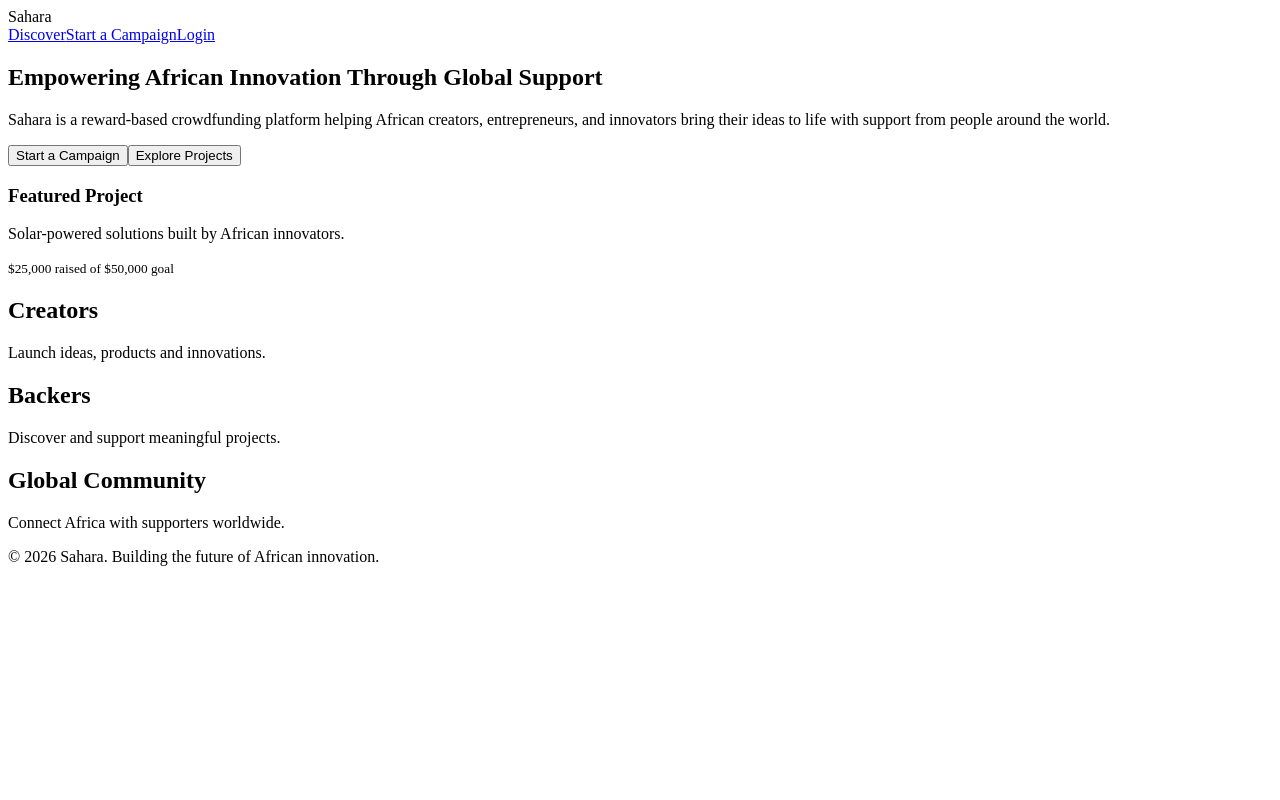
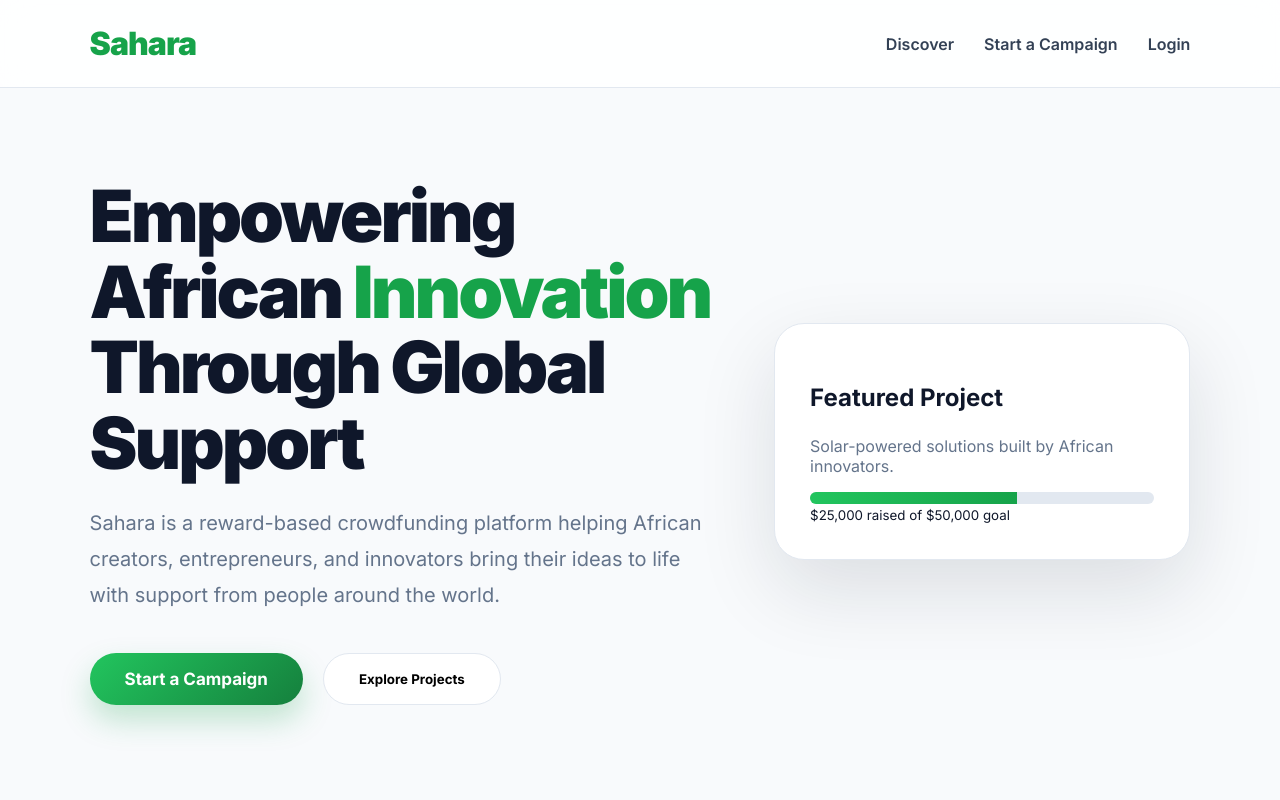
Before and after one commit to groupstum-dev/sahara, a Next.js app: page / in a window 1280 px wide. Shown: the top 800 px of the page. Built offline with nearby package versions, Linux system fonts and the light colour scheme.

Commit message:
Update globals.css

```diff
--- a/app/globals.css
+++ b/app/globals.css
@@ -1,3 +1,384 @@
+@import url("https://fonts.googleapis.com/css2?family=Inter:wght@400;500;600;700;800;900&display=swap");
+
+
+:root {
+  --primary: #16a34a;
+  --primary-dark: #15803d;
+  --secondary: #0f172a;
+  --background: #f8fafc;
+  --card: #ffffff;
+  --text: #0f172a;
+  --muted: #64748b;
+  --border: #e2e8f0;
+}
+
+
+* {
+  box-sizing: border-box;
+}
+
+
+html {
+  scroll-behavior: smooth;
+}
+
+
+body {
+
+  margin: 0;
+
+  padding: 0;
+
+  font-family: "Inter", Arial, sans-serif;
+
+  background: var(--background);
+
+  color: var(--text);
+
+}
+
+
+a {
+
+  text-decoration: none;
+
+  color: inherit;
+
+}
+
+
+button {
+
+  font-family: inherit;
+
+}
+
+
+/* =====================
+   NAVBAR
+===================== */
+
+
+.navbar {
+
+  width: 100%;
+
+  padding: 24px 7%;
+
+  display: flex;
+
+  justify-content: space-between;
+
+  align-items: center;
+
+  background: rgba(255,255,255,.85);
+
+  backdrop-filter: blur(15px);
+
+  position: sticky;
+
+  top:0;
+
+  z-index:20;
+
+  border-bottom:1px solid var(--border);
+
+}
+
+
+.logo {
+
+  font-size:32px;
+
+  font-weight:900;
+
+  color:var(--primary);
+
+  letter-spacing:-1px;
+
+}
+
+
+.nav-links {
+
+  display:flex;
+
+  gap:30px;
+
+  font-weight:600;
+
+  color:#334155;
+
+}
+
+
+.nav-links a:hover {
+
+  color:var(--primary);
+
+}
+
+
+
+/* =====================
+   HERO
+===================== */
+
+
+.page {
+
+  min-height:100vh;
+
+}
+
+
+.hero {
+
+  padding:90px 7%;
+
+  display:grid;
+
+  grid-template-columns:1.2fr .8fr;
+
+  gap:60px;
+
+  align-items:center;
+
+}
+
+
+.hero-content h1 {
+
+  font-size:72px;
+
+  line-height:1.05;
+
+  letter-spacing:-3px;
+
+  margin:0 0 25px;
+
+  font-weight:900;
+
+}
+
+
+.hero-content h1 span {
+
+  color:var(--primary);
+
+}
+
+
+.hero-content p {
+
+  font-size:20px;
+
+  line-height:1.8;
+
+  color:var(--muted);
+
+  max-width:650px;
+
+}
+
+
+/* =====================
+ BUTTONS
+===================== */
+
+
+.buttons {
+
+  margin-top:40px;
+
+  display:flex;
+
+  gap:20px;
+
+}
+
+
+.primary {
+
+  background:linear-gradient(
+    135deg,
+    #22c55e,
+    #15803d
+  );
+
+  color:white;
+
+  padding:16px 35px;
+
+  border-radius:999px;
+
+  border:none;
+
+  font-size:17px;
+
+  font-weight:700;
+
+  box-shadow:
+  0 15px 30px rgba(22,163,74,.25);
+
+}
+
+
+.primary:hover {
+
+  transform:translateY(-2px);
+
+}
+
+
+.secondary {
+
+  background:white;
+
+  border:1px solid var(--border);
+
+  padding:16px 35px;
+
+  border-radius:999px;
+
+  font-weight:700;
+
+}
+
+
+
+/* =====================
+ FEATURE CAMPAIGN CARD
+===================== */
+
+
+.card {
+
+  background:white;
+
+  padding:35px;
+
+  border-radius:30px;
+
+  box-shadow:
+
+  0 30px 80px rgba(15,23,42,.12);
+
+  border:1px solid var(--border);
+
+}
+
+
+.card h3 {
+
+  font-size:24px;
+
+}
+
+
+.card p {
+
+  color:var(--muted);
+
+}
+
+
+.progress {
+
+  background:#e2e8f0;
+
+  height:12px;
+
+  border-radius:20px;
+
+  overflow:hidden;
+
+}
+
+
+.progress div {
+
+  width:60%;
+
+  height:100%;
+
+  background:
+
+  linear-gradient(
+  90deg,
+  #22c55e,
+  #16a34a
+  );
+
+}
+
+
+/* =====================
+ FEATURES
+===================== */
+
+
+.features {
+
+  padding:80px 7%;
+
+  display:grid;
+
+  grid-template-columns:repeat(3,1fr);
+
+  gap:30px;
+
+}
+
+
+.features div {
+
+  background:white;
+
+  padding:35px;
+
+  border-radius:25px;
+
+  border:1px solid var(--border);
+
+  transition:.3s;
+
+}
+
+
+.features div:hover {
+
+  transform:translateY(-8px);
+
+  box-shadow:
+
+  0 25px 50px rgba(15,23,42,.1);
+
+}
+
+
+.features h2 {
+
+  font-size:25px;
+
+}
+
+
+.features p {
+
+  color:var(--muted);
+
+  line-height:1.7;
+
+}
+
+
+
+/* =====================
+ AUTH PAGES
+===================== */
+
+
 .auth {
 
  min-height:100vh;
@@ -12,49 +393,143 @@ align-items:center;
 
  gap:20px;
 
-padding:40px;
+ background:
+
+ radial-gradient(
+ circle at top,
+ #dcfce7,
+ #f8fafc 50%
+ );
 
 }
 
 
-.auth h1{
+.auth h1 {
 
-font-size:40px;
+ font-size:42px;
 
-color:#22c55e;
+ font-weight:900;
 
 }
 
 
-.auth input{
+.auth input {
 
-width:350px;
+ width:380px;
 
-padding:15px;
+ padding:16px;
 
-border-radius:10px;
+ border-radius:14px;
 
-border:1px solid #ccc;
+ border:1px solid var(--border);
 
  font-size:16px;
+
+ outline:none;
 
 }
 
 
-.auth button{
+.auth input:focus {
 
-padding:15px 40px;
+ border-color:var(--primary);
+
+}
+
+
+.auth button {
+
+ width:380px;
+
+ padding:16px;
 
  border:none;
 
-border-radius:30px;
+ border-radius:14px;
 
-background:#22c55e;
+ background:var(--primary);
 
  color:white;
 
-font-size:16px;
+ font-size:17px;
 
-cursor:pointer;
+ font-weight:700;
 
 }
+
+
+
+/* =====================
+ FOOTER
+===================== */
+
+
+footer {
+
+ text-align:center;
+
+ padding:50px;
+
+ color:var(--muted);
+
+}
+
+
+
+/* =====================
+ MOBILE
+===================== */
+
+
+@media(max-width:900px){
+
+
+.hero {
+
+ grid-template-columns:1fr;
+
+ padding-top:50px;
+
+}
+
+
+.hero-content h1 {
+
+ font-size:45px;
+
+}
+
+
+.features {
+
+ grid-template-columns:1fr;
+
+}
+
+
+.navbar {
+
+ flex-direction:column;
+
+ gap:20px;
+
+}
+
+
+.nav-links {
+
+ flex-wrap:wrap;
+
+ justify-content:center;
+
+}
+
+
+.auth input,
+.auth button {
+
+ width:90%;
+
+}
+
+}
```
Lines whose indentation alone changed are shown as unchanged.
